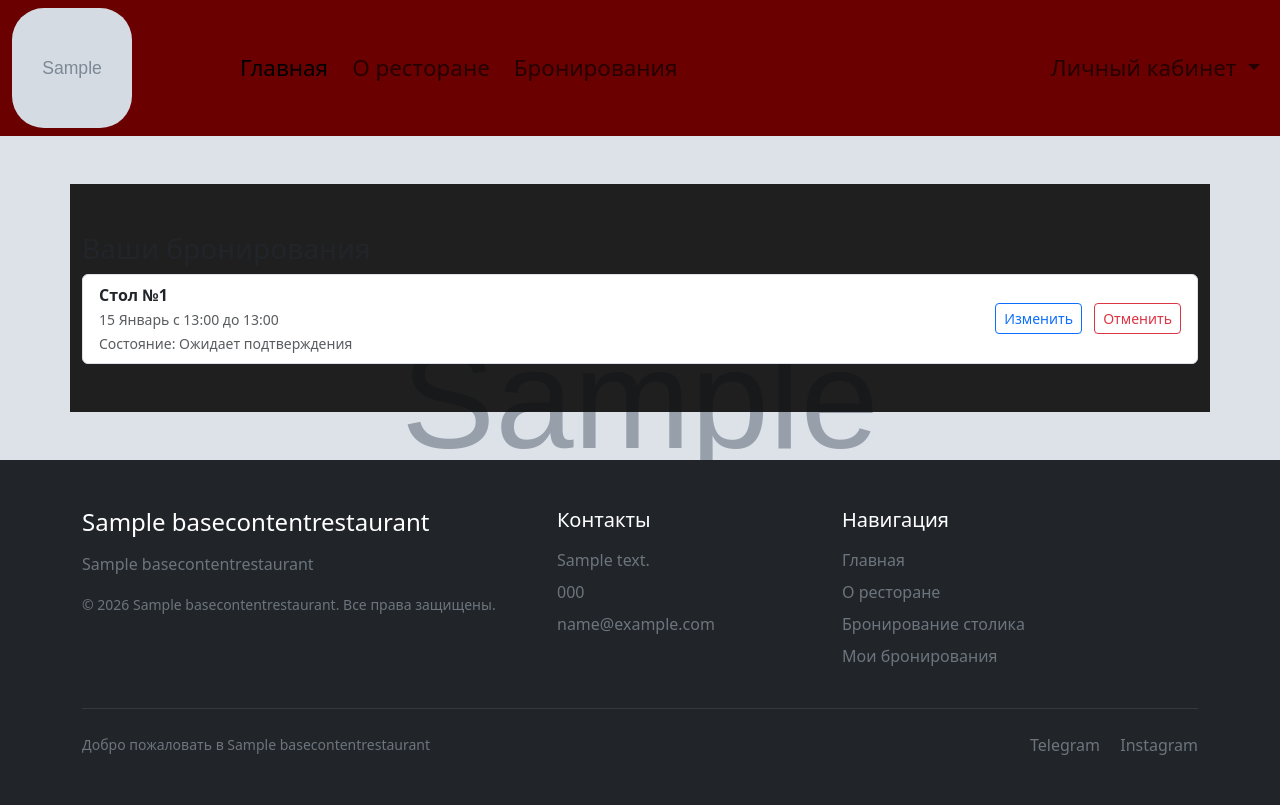
After one commit to vadimsemenov53-crypto/Osteria_Grill, a Django app: page /restaurant/booking_list in a window 1280 px wide. The commit adds this page. Run offline with Django 5.2, Linux system fonts and the light colour scheme; a user stored in the database is signed in; tables that the repository leaves empty hold one stand-in row (values such as "Sample post"); grey boxes marked "Sample" are stand-in pictures; some libraries are stand-ins or nearby versions.

Commit message:
add BookingListView, booking_list.html

```diff
--- a/restaurant/templates/includes/nav_bar.html
+++ b/restaurant/templates/includes/nav_bar.html
@@ -32,7 +32,7 @@
 
                     <ul class="dropdown-menu">
                         <li><a class="dropdown-item" href="{% url 'users:detail' %}">Мой профиль</a></li>
-                        <li><a class="dropdown-item" href="#">Мои бронирования</a></li>
+                        <li><a class="dropdown-item" href="{% url 'restaurant:booking_list' %}">Мои бронирования</a></li>
                         <li>
                             <form method="post" action="{% url 'users:logout' %}" style="display: inline">
                                 {% csrf_token %}
--- /dev/null
+++ b/restaurant/templates/restaurant/booking_list.html
@@ -0,0 +1,36 @@
+{% extends "base.html" %}
+
+{% block title %}Osteria Grill - Ваши бронирования.{% endblock %}
+
+{% block content %}
+
+<div class="container py-5 bg-semi-transparent mt-5">
+    <h3>Ваши бронирования</h3>
+    <div class="list-group">
+        {% for booking in object_list %}
+        <div class="list-group-item d-flex align-items-center justify-content-between">
+            <div class="me-4">
+                <div><strong>Стол №{{ booking.table.number }}</strong></div>
+                <small class="text-muted">
+                    {{ booking.start_at|date:"j F" }}
+                    с {{ booking.start_at|date:"H:i" }}
+                    до {{ booking.end_at|date:"H:i" }}
+                </small>
+                <br>
+                <small class="text-muted">
+                Состояние: {{ booking.get_status_display }}
+                </small>
+            </div>
+
+            <div>
+                <a href="#" class="btn btn-sm btn-outline-primary me-2">Изменить</a>
+                <a href="#" class="btn btn-sm btn-outline-danger">Отменить</a>
+            </div>
+        </div>
+        {% empty %}
+        <p class="text-center text-body-secondary">Бронирований нет</p>
+        {% endfor %}
+    </div>
+</div>
+
+{% endblock %}
--- a/restaurant/urls.py
+++ b/restaurant/urls.py
@@ -1,7 +1,7 @@
 from django.urls import path
 
 from restaurant.apps import RestaurantConfig
-from restaurant.views import BookingView, HomeView, RestaurantAboutView
+from restaurant.views import BookingView, HomeView, RestaurantAboutView, booking_verification, BookingListView
 
 app_name = RestaurantConfig.name
 
@@ -9,4 +9,6 @@ urlpatterns = [
     path("home/", HomeView.as_view(), name="home"),
     path("about/", RestaurantAboutView.as_view(), name="about"),
     path("booking", BookingView.as_view(), name="booking"),
+    path("booking-confirm/<str:token>/", booking_verification, name="booking-confirm"),
+    path("booking_list", BookingListView.as_view(), name="booking_list"),
 ]
--- a/restaurant/views.py
+++ b/restaurant/views.py
@@ -3,10 +3,12 @@ from datetime import datetime, timedelta
 
 from django.conf import settings
 from django.contrib import messages
+from django.contrib.auth.mixins import LoginRequiredMixin
 from django.core.mail import send_mail
-from django.shortcuts import render
+from django.shortcuts import render, get_object_or_404, redirect
+from django.urls import reverse
 from django.utils import timezone
-from django.views.generic import View
+from django.views.generic import View, ListView
 
 from content.models import ContentRestaurantAbout, ContentRestaurantHome
 from restaurant.forms import BookingModelForm, ContactFormModelForm
@@ -118,7 +120,7 @@ class BookingView(View):
             )
 
             host = self.request.get_host()
-            url = f"http://{host}/users/email-confirm/{token}/"
+            url = f"http://{host}/restaurant/booking-confirm/{token}/"
 
             send_mail(
                 subject="OSTERIA GRILL Подтверждение бронирования",
@@ -137,3 +139,22 @@ class BookingView(View):
         }
 
         return render(request, self.template_name, context)
+
+
+def booking_verification(request, token):
+    """ Функция подтверждения бронирования по токену. """
+    booking = get_object_or_404(Booking, token=token)
+    booking.status = Booking.Status.CONFIRMED
+    booking.token = None
+    booking.save()
+
+    return redirect(reverse("restaurant:home"))
+
+
+class BookingListView(LoginRequiredMixin, ListView):
+    """ Контроллер для представления страницы 'Мои бронирования.' """
+    model = Booking
+
+    def get_queryset(self):
+        """ Метод переопределения отображаемых данных. """
+        return Booking.objects.filter(user=self.request.user)
```
